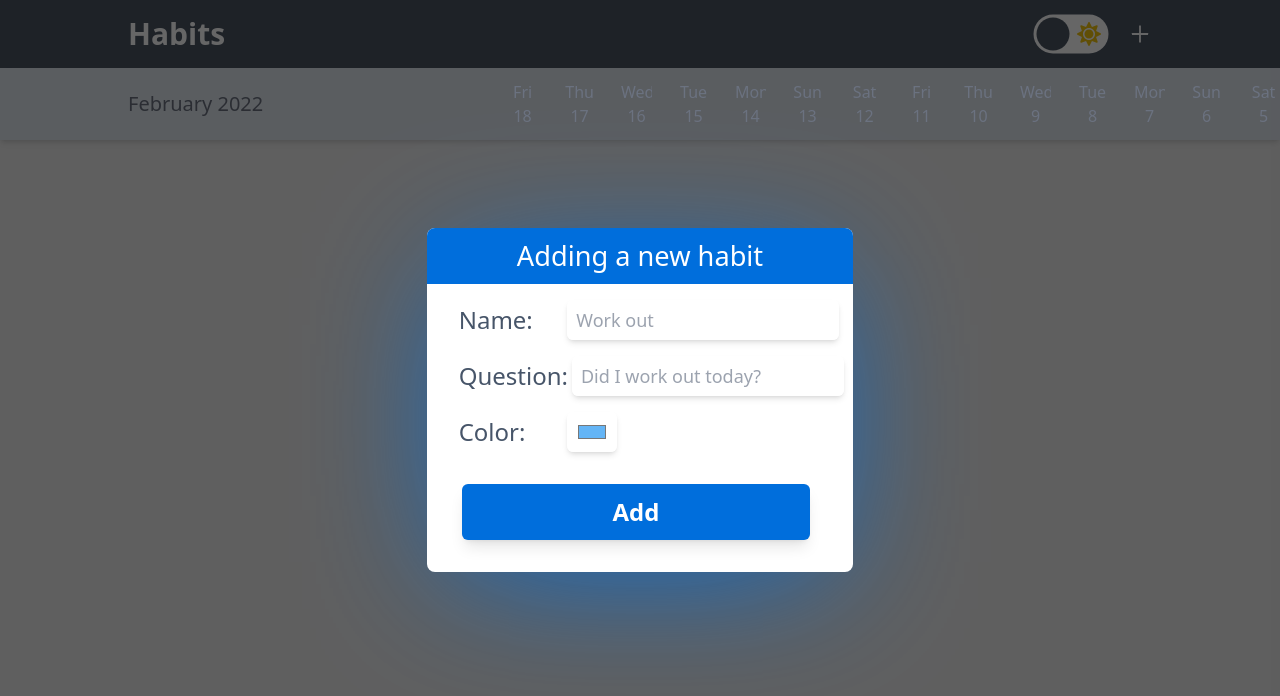
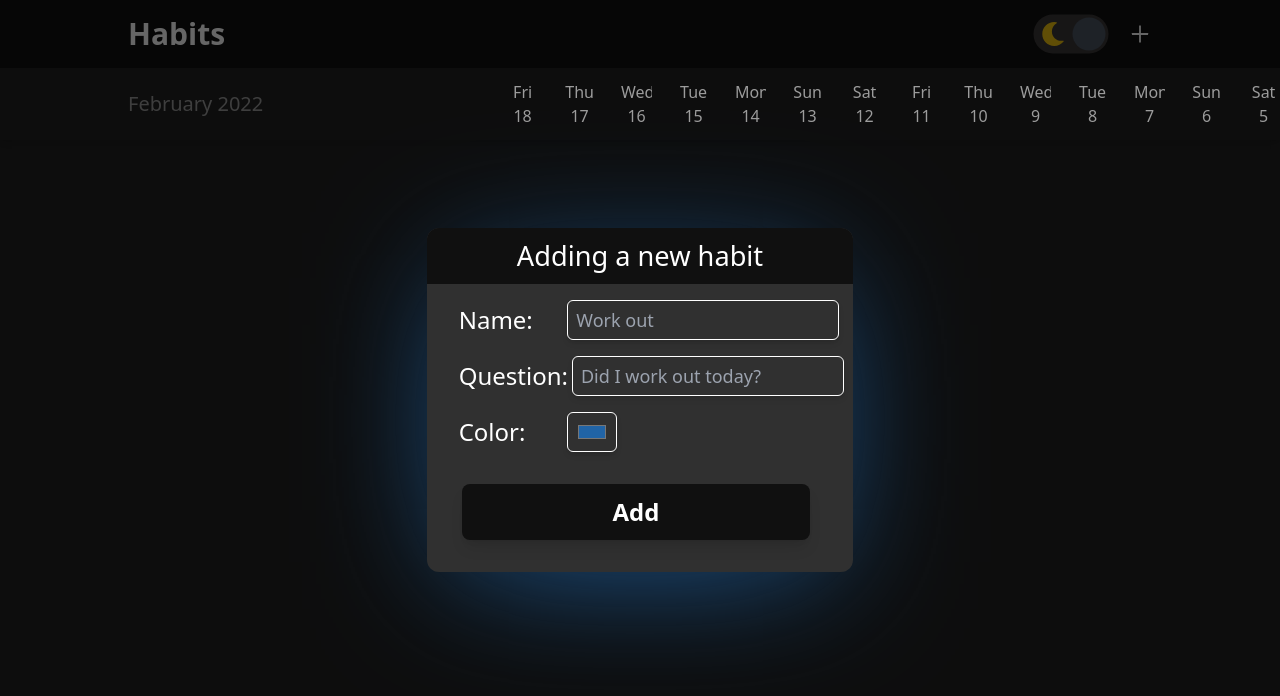
Before and after one commit to Shysh-Oleksandr/one-more, a React (Create React App) app: page / in a window 1280 px wide. Both pictures are taken after a click on the button 1140 px from the left and 34 px from the top of the page. Shown: the top 696 px of the page. Built offline with nearby package versions, Linux system fonts and the light colour scheme.

Commit message:
FIxed scroll issue.

```diff
--- a/src/Components/MainPage/Habits.tsx
+++ b/src/Components/MainPage/Habits.tsx
@@ -50,7 +50,19 @@ function Habits() {
         targetDiv.scrollLeft = sourceScrollDiv.scrollLeft;
       });
     });
-  }, []);
+
+    targetDivs.forEach((targetDiv) => {
+      targetDiv.scrollLeft = sourceScrollDiv!.scrollLeft;
+    });
+
+    return () => {
+      sourceScrollDiv?.removeEventListener("scroll", () => {
+        targetDivs.forEach((targetDiv) => {
+          targetDiv.scrollLeft = sourceScrollDiv.scrollLeft;
+        });
+      });
+    };
+  }, [habitsState.habits]);
 
   function handleOnDragEnd(result: any) {
     if (!result.destination) return;
--- a/src/Components/Modals/AddHabit.tsx
+++ b/src/Components/Modals/AddHabit.tsx
@@ -95,7 +95,7 @@ function AddHabit() {
   return (
     <div className="absolute z-100 h-full w-full top-0 bg-opacity-60 bg-black flex justify-center items-center">
       <div className="add-habit" ref={ref}>
-        <h2 className="add-habit-label lg:text-[1.7rem] text-[1.6rem] leading-10 text-center py-2 rounded-t-lg text-white">
+        <h2 className="add-habit-label lg:text-[1.7rem] text-[1.6rem] leading-10 text-center py-2 rounded-t-xl text-white">
           {habitsState.isEditingHabit
             ? "Editing a habit"
             : "Adding a new habit"}
@@ -146,7 +146,7 @@ function AddHabit() {
               id="add-habit__color"
               type="color"
               defaultValue={
-                habitsState.isEditingHabit ? currentHabit.color : "#64b5f6"
+                habitsState.isEditingHabit ? currentHabit.color : "#2164a6"
               }
               className="add-habit__input"
               {...register("color")}
@@ -154,7 +154,7 @@ function AddHabit() {
           </div>
 
           <button
-            className="submit-btn w-5/6 md:text-2xl text-xl flex justify-center mx-auto text-white shadow-lg leading-6 rounded-md font-bold transition-opacity hover:opacity-80 mt-8 md:p-3 p-2"
+            className="submit-btn w-5/6 md:text-2xl text-xl flex justify-center mx-auto text-white shadow-lg leading-6 rounded-lg font-bold transition-opacity hover:opacity-80 mt-8 md:p-3 p-2"
             type="submit"
           >
             {habitsState.isEditingHabit ? "Edit" : "Add"}
--- a/src/State/Reducers/HabitReducer.ts
+++ b/src/State/Reducers/HabitReducer.ts
@@ -21,7 +21,7 @@ const initialState: IHabits = {
   isHabitOpened: false,
   isDeleteModalOpened: false,
   openedHabitId: null,
-  theme: "light",
+  theme: "dark",
 };
 
 const habitReducer = (
--- a/src/Styles/Themes.ts
+++ b/src/Styles/Themes.ts
@@ -13,7 +13,7 @@ export const lightTheme = {
   addHabitBtnBg: "var(--habit-color)",
   questionBg: "#e2e8f0",
   confirmButtonBg: "#e2e8f0",
-  calendarStatTileBg: "none",
+  calendarStatTileBg: "#fbf8f8",
   calendarStatTileColor: "#212121",
   calendarStatTileBgHover: "#e6e6e6",
   calendarStatTileDisabledBtn: "#212121",
--- a/src/Styles/addHabit.css
+++ b/src/Styles/addHabit.css
@@ -16,7 +16,7 @@
 
 .add-habit {
   box-shadow: 0 20px 140px -30px var(--habit-color);
-  @apply xl:basis-1/3 lg:basis-[45%] md:basis-3/5 sm:basis-2/3 basis-[90%] rounded-lg bg-white m-8 pb-8;
+  @apply xl:basis-1/3 lg:basis-[45%] md:basis-3/5 sm:basis-2/3 basis-[90%] rounded-xl bg-white m-8 pb-8;
 }
 
 .add-habit form {
--- a/src/index.css
+++ b/src/index.css
@@ -19,7 +19,7 @@ html {
 }
 
 :root {
-  --habit-color: #006edc;
+  --habit-color: #2164a6;
 }
 
 .x-padding {
@@ -55,5 +55,5 @@ html {
 }
 
 .confirm-btn {
-  @apply text-xl uppercase px-8 py-2 hover:bg-slate-200 transition-colors;
+  @apply text-xl uppercase px-8 py-2 rounded-md hover:bg-slate-200 transition-colors;
 }
```
